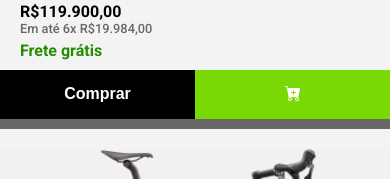
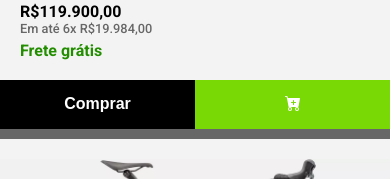
Before and after one commit to Euller-trindade/RotaBike, a React (Create React App) app: page /bicicletas in a window 390 px wide. Shown: the part 460-639 px from the top of the page. Built offline with nearby package versions, Linux system fonts and the light colour scheme.

Commit message:
Alterações

```diff
--- a/src/routes/bicicletas/style.css
+++ b/src/routes/bicicletas/style.css
@@ -136,7 +136,6 @@
   }
   .card__button button {
     padding: 5px 0;
-    margin-top: -10px;
   }
 }
 @media (max-width: 480px) {
```
